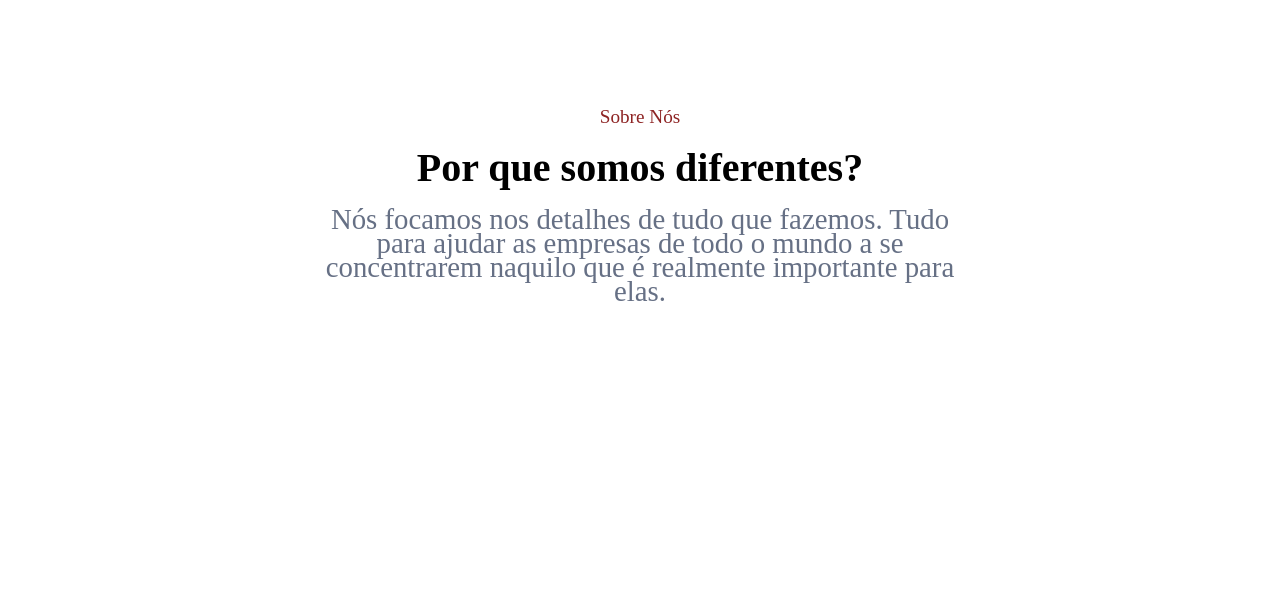
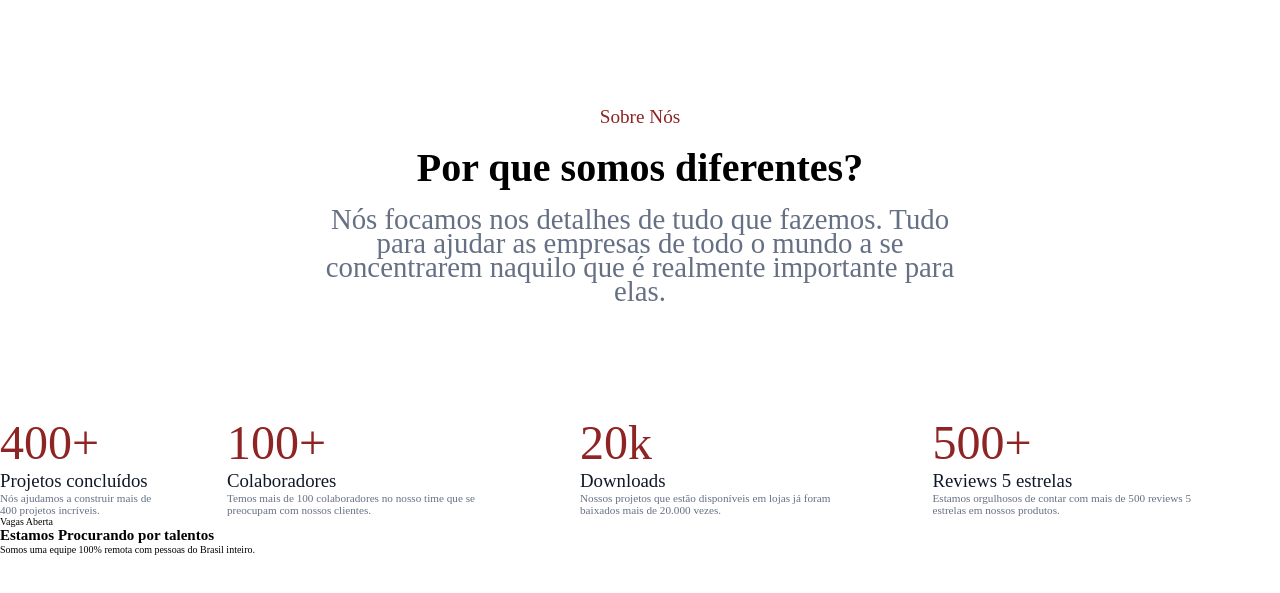
Before and after one commit to LucasDamascenoo/projetos-frontend, a plain HTML site: page optimus-tech/index.html in a window 1280 px wide. Shown: the part 81-674 px from the top of the page. Drawn offline with Linux system fonts and the light colour scheme.

Commit message:
optimus-tech dia 03

```diff
--- a/optimus-tech/index.html
+++ b/optimus-tech/index.html
@@ -46,6 +46,42 @@
   </section>
 
 
+  <section class="metricas">
+    <div class="metricas__projetos teste">
+      <p class="metricas--number">400+</p>
+      <p class="metricas--cabecalho">Projetos concluídos</p>
+      <p class="metricas--text">Nós ajudamos a construir mais de 400 projetos incríveis.</p>
+    </div>
+
+    <div class="metricas__colaboradores teste">
+      <p class="metricas--number">100+</p>
+      <p class="metricas--cabecalho">Colaboradores</p>
+      <p class="metricas--text">Temos mais de 100 colaboradores no nosso time que se preocupam com nossos clientes.</p>
+    </div>
+
+    <div class="metricas__downloads teste">
+      <p class="metricas--number">20k</p>
+      <p class="metricas--cabecalho">Downloads</p>
+      <p class="metricas--text">Nossos projetos que estão disponíveis em lojas já foram baixados mais de 20.000 vezes.
+      </p>
+    </div>
+
+    <div class="metricas__review teste">
+      <p class="metricas--number">500+</p>
+      <p class="metricas--cabecalho">Reviews 5 estrelas</p>
+      <p class="metricas--text">Estamos orgulhosos de contar com mais de 500 reviews 5 estrelas em nossos produtos.</p>
+    </div>
+
+  </section>
+
+  <section class="job">
+    <p>Vagas Aberta</p>
+    <h2>Estamos Procurando por talentos</h2>
+    <p>Somos uma equipe 100% remota com pessoas do Brasil inteiro.</p>
+
+  </section>
+
+
 
 </body>
 
--- a/optimus-tech/style.css
+++ b/optimus-tech/style.css
@@ -94,3 +94,27 @@ section about */
   text-align: center;
   line-height: 1.5rem;
 }
+
+/* section metricas */
+
+.metricas {
+  display: flex;
+  justify-content: space-around;
+}
+
+.metricas--number {
+  font-size: 3rem;
+  color: var(--color-numeros);
+}
+
+.metricas--cabecalho {
+  color: var(--color-headers);
+  font-size: 1.175rem;
+}
+
+.metricas--text {
+  font-size: 0.7rem;
+  /* font-weight: 400; */
+  max-width: 75%;
+  color: var(--color-text);
+}
```
Also changed, not shown: optimus-tech/src/img/talents.svg (added).
